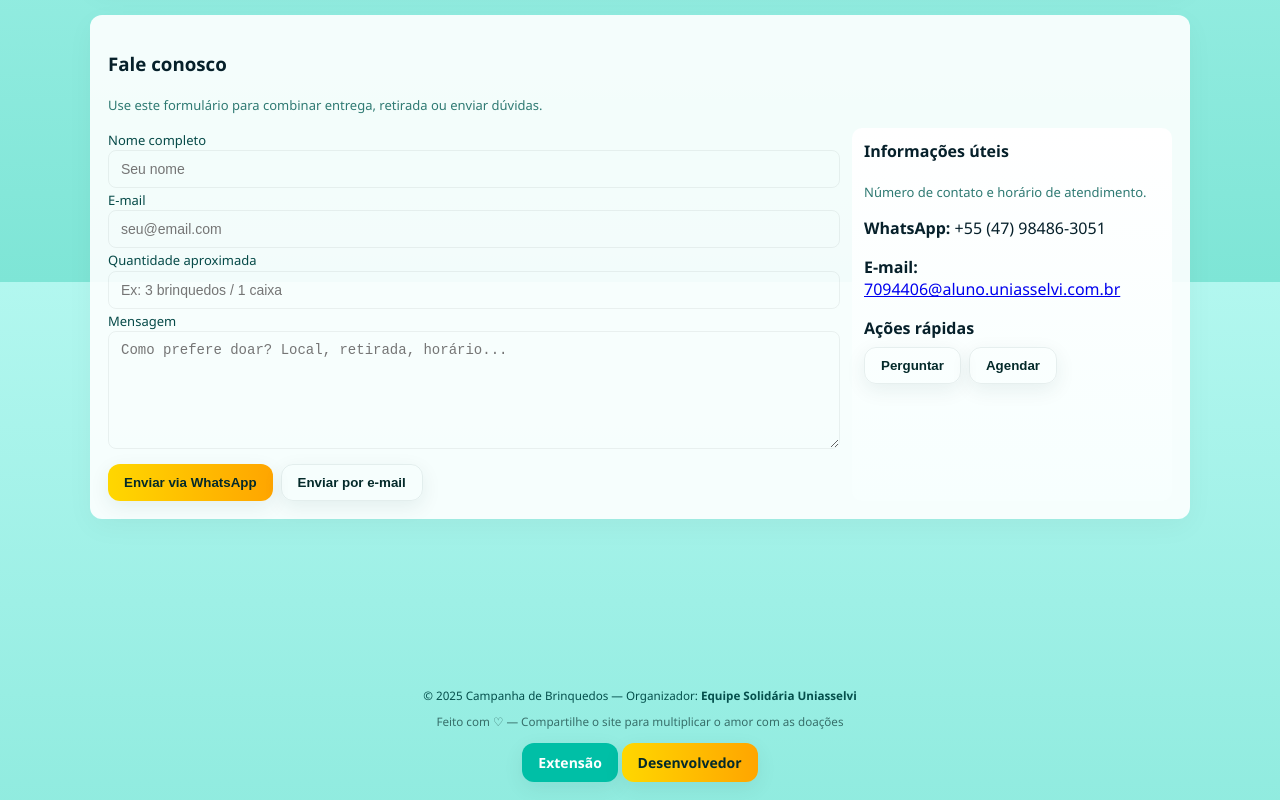
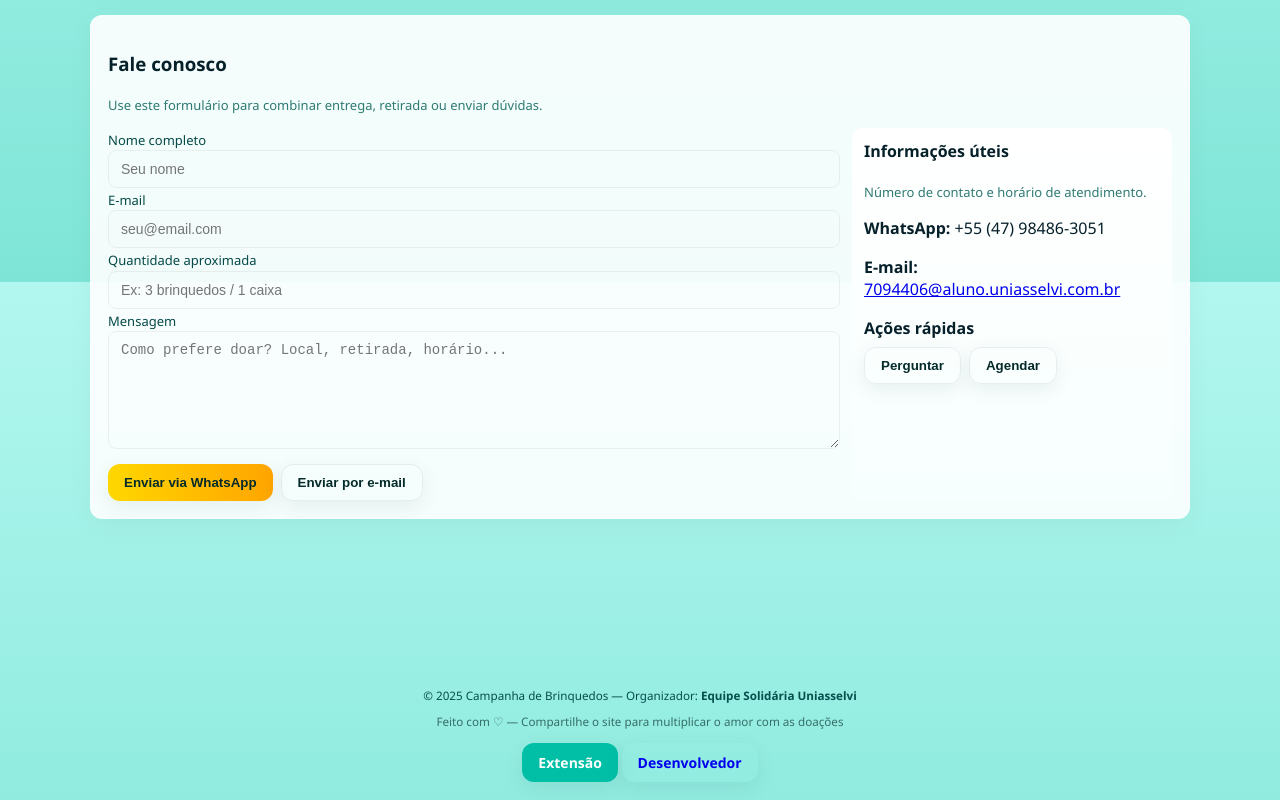
Before and after one commit to IvanM1999/CampanhaFaculdade, a plain HTML site: page index.html in a window 1280 px wide. Shown: the part 2118-2918 px from the top of the page. Drawn offline with Linux system fonts and the light colour scheme.

Commit message:
Update footer index. Html

```diff
--- a/index.html
+++ b/index.html
@@ -478,9 +478,7 @@
       <small>© <span id="ano"></span> Campanha de Brinquedos — Organizador: <strong>Equipe Solidária Uniasselvi</strong></small>
       <div style="margin-top:6px"><small class="muted-2">Feito com ♡ — Compartilhe o site para multiplicar o amor com as doações</small></div>
       <a href="extensao/index.html" class="btn" style="display:inline-block; margin-top:12px; padding:10px 16px; border-radius:12px; background-color: #00BFA6; color: #ffffff; text-decoration: none; font-weight: 700; box-shadow: 0 6px 20px rgba(11,59,58,0.08); transition: transform .14s ease;">  Extensão </a>
-<a href="www.IvanMontibeller.onrender.com" class="btn btn-primary" style="margin-top:12px;">
-  Desenvolvedor
-</a>
+      <a href="https://www.IvanMontibeller.onrender.com" class="btn" style="margin-top:12px;"> Desenvolvedor </a>
     </div>
 
   </footer>
```
